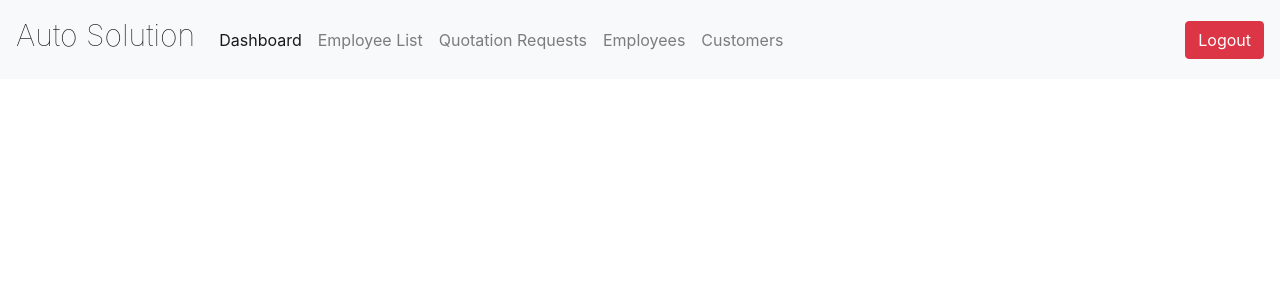
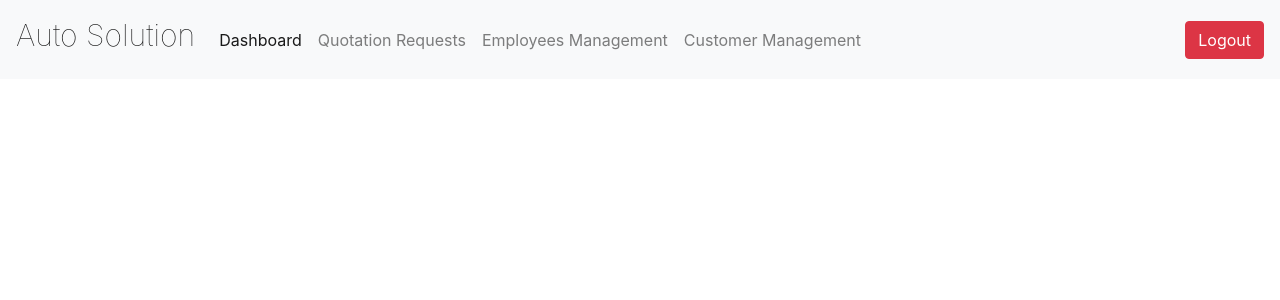
Before and after one commit to imtiazalirb/Auto-Solution, a PHP site: page /views/admin_dashboard.php in a window 1280 px wide. Shown: the top 300 px of the page. Run offline with PHP 8.4, Linux system fonts and the light colour scheme.

Commit message:
No Comment

```diff
--- a/views/admin_dashboard.php
+++ b/views/admin_dashboard.php
@@ -23,16 +23,13 @@
             <a class="nav-link" href="admin.php">Dashboard<span class="sr-only">(current)</span></a>
           </li>
           <li class="nav-item">
-            <a class="nav-link" href="user_cars.php">Employee List</a>
-          </li>
-          <li class="nav-item">
             <a class="nav-link" href="user_service_car.php">Quotation Requests</a>
           </li>
           <li class="nav-item">
-            <a class="nav-link" href="user_service_history.php">Employees</a>
+            <a class="nav-link" href="user_service_history.php">Employees Management</a>
           </li>
           <li class="nav-item">
-            <a class="nav-link" href="user_profile.php">Customers</a>
+            <a class="nav-link" href="user_profile.php">Customer Management</a>
           </li>
         </ul>
 
```
Also changed, not shown: controllers/login_controller.php (+3 -6 lines).
